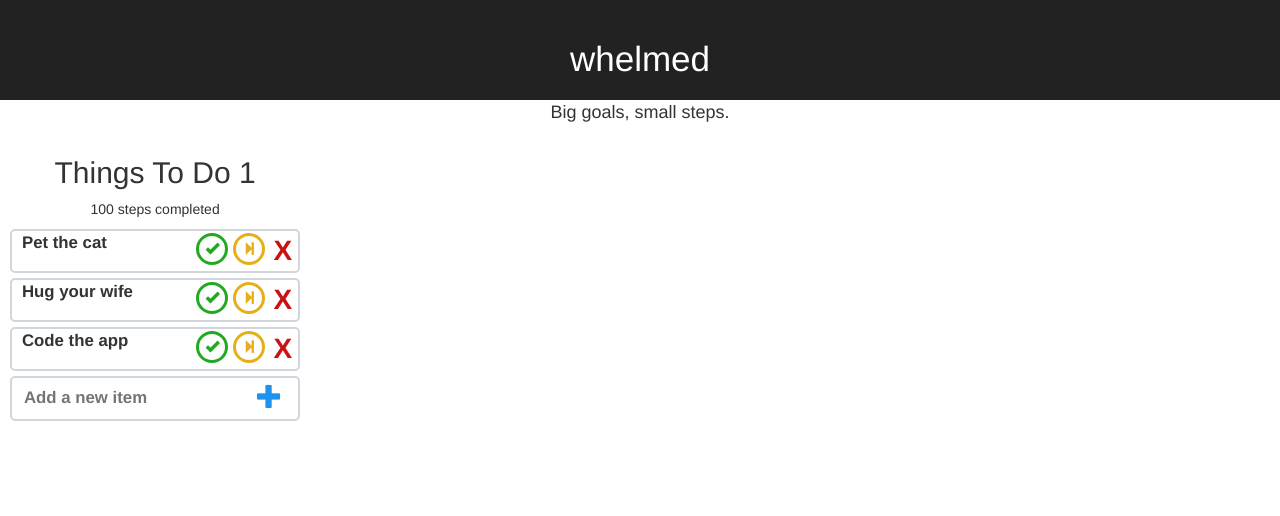
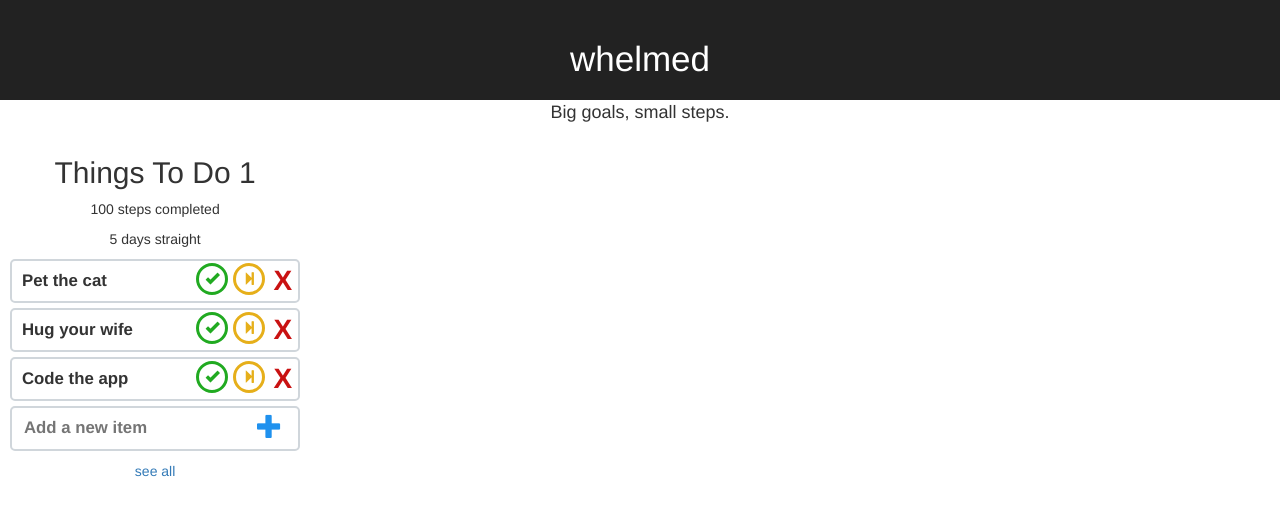
Before and after one commit to evanperriello/whelmedApp, a React (Create React App) app in the folder whelmed-app/: page /1 in a window 1280 px wide. Shown: the top 516 px of the page. Built offline with nearby package versions, Linux system fonts and the light colour scheme.

Commit message:
Restrict number of listed items and improve look and feel.

```diff
--- a/whelmed-app/src/App.js
+++ b/whelmed-app/src/App.js
@@ -5,7 +5,7 @@ import './App.css';
 //project components
 import ListCollection from './Components/ListCollection/ListCollection';
 
-var sampleLists = [{text: 'Pet the cat', id: 1}, {text: 'Hug your wife', id:2}, {text: 'Code the app', id: 3}];
+var sampleLists = [{text: 'Pet the cat', id: 1}, {text: 'Hug your wife', id:2}, {text: 'Code the app', id: 3}, {text: 'Make dinner.', id: 4}];
 
 class App extends Component {
 
--- a/whelmed-app/src/Components/Buttons/AddButton.js
+++ b/whelmed-app/src/Components/Buttons/AddButton.js
@@ -1,2 +1,13 @@
 import React from 'react';
 import './Buttons.css';
+import {Glyphicon} from 'react-bootstrap';
+
+const AddButton = (props) =>{
+    return (
+        <button className='.btn btn-add'>
+            <Glyphicon glyph='plus'/>
+        </button>
+    );
+};
+
+export default AddButton;
--- a/whelmed-app/src/Components/Buttons/Buttons.css
+++ b/whelmed-app/src/Components/Buttons/Buttons.css
@@ -10,7 +10,7 @@
 
 .btn-add {
     color: rgb(31, 145, 238);
-    background-color:white;
+    background:none;
     font-size:1.5em;
     border:none;
     flex:1;
--- a/whelmed-app/src/Components/List/List.js
+++ b/whelmed-app/src/Components/List/List.js
@@ -1,19 +1,24 @@
 import React from 'react';
 import ListItem from '../ListItem/ListItem';
 import NewTask from '../NewTask/NewTask';
-import './List.css'
+import './List.css';
 const List = (props)=>{
-    const listItems = props.lists.map((item)=>{
+    let listItems = props.lists.map((item)=>{
         return <li key={item.id}><ListItem text={item.text}/></li>
     });
-
+    //use the 'show' prop to restrict the number of items that render for the mini list (for the full list, this will not exist)
+    if (props.show){
+        listItems = listItems.slice(0, props.show);
+    }
     return (
         <div className='list'>
             <h2 className='list-title'>{props.title}</h2>
             <p className='number-done'>{props.numberDone} steps completed</p>
+            <p className='days-straight'>{props.daysStraight} days straight</p>
             <ul>{listItems}
                 <NewTask/>
             </ul>
+            <p><a href='#'>see all</a></p>
         </div>
     );
 
--- a/whelmed-app/src/Components/ListCollection/ListCollection.js
+++ b/whelmed-app/src/Components/ListCollection/ListCollection.js
@@ -5,7 +5,7 @@ import './ListCollection.css';
 const ListCollection = (props)=>{
     return (
         <div className="list-container">
-            <List lists={props.lists} title='Things To Do 1' numberDone='100' />
+            <List lists={props.lists} title='Things To Do 1' numberDone='100' daysStraight='5' show='3'/>
         </div>
     );
 }
--- a/whelmed-app/src/Components/ListItem/ListItem.css
+++ b/whelmed-app/src/Components/ListItem/ListItem.css
@@ -1,18 +1,17 @@
 .list-item p {
     display:inline;
+    font-size:1.2em;
+    font-weight:600;
+    line-height:40px;
     margin-right:20px;
     margin-bottom:0;
-    font-size:1.2em;
-    font-weight:600;
     padding:0 10px;
-
 }
 .list-item {
     border-radius:5px;
     border:2px rgb(208, 214, 219) solid;
+    display:flex;
     margin: 5px 10px;
-    display:flex;
-
 }
 .list-item .item-description {
     flex: 8;
--- a/whelmed-app/src/Components/NewTask/NewTask.css
+++ b/whelmed-app/src/Components/NewTask/NewTask.css
@@ -11,5 +11,6 @@
 }
 .new-task-input input {
     border: none;
+    background:none;
     flex: 8;
 }
--- a/whelmed-app/src/Components/NewTask/NewTask.js
+++ b/whelmed-app/src/Components/NewTask/NewTask.js
@@ -1,14 +1,13 @@
 import React from 'react';
 import './NewTask.css';
-import {Glyphicon} from 'react-bootstrap';
+import AddButton from '../Buttons/AddButton';
+
 
 const NewTask = ()=>{
     return (
         <div class='new-task-input'>
             <input placeholder='Add a new item'/>
-            <button className='.btn btn-add'>
-                <Glyphicon glyph='plus'/>
-            </button>
+            <AddButton/>
         </div>
     );
 }
```
